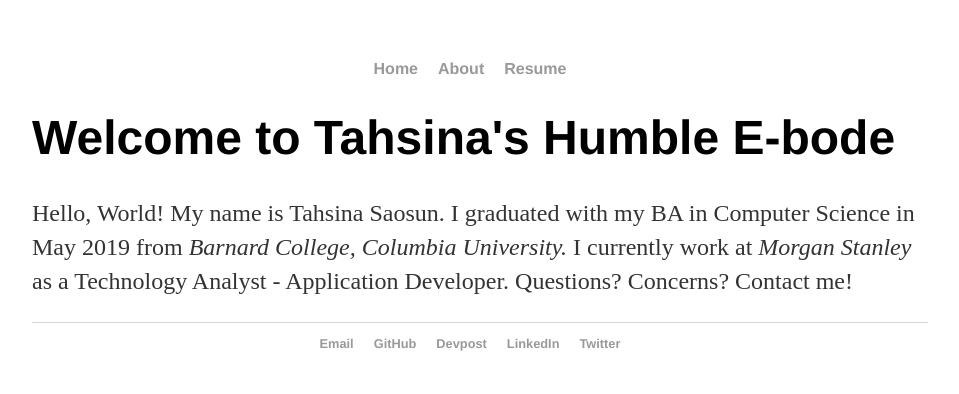
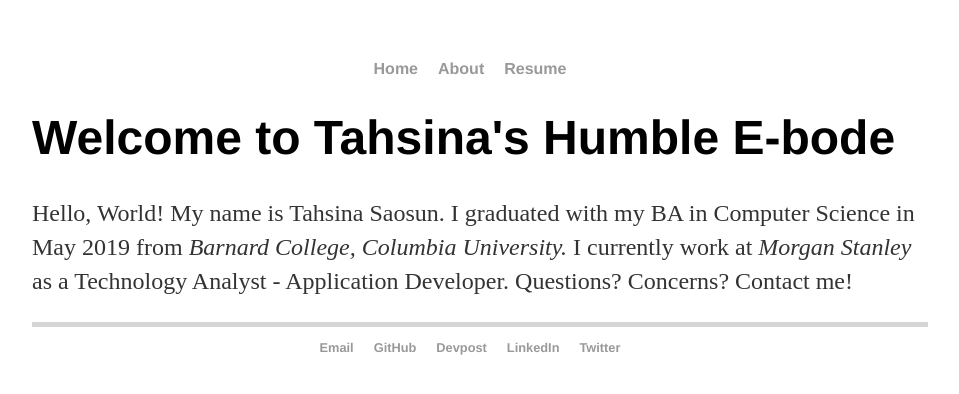
Before and after one commit to tsaosun/tsaosun.github.io, a Jekyll site: the page built from index.html, in a window 1280 px wide. Shown: the top 394 px of the page, without its empty margins (160-1119 px from the left). Built offline with Jekyll 4.4.1, drawn with Linux system fonts in a browser that asks for light colours.

Commit message:
update footer line

```diff
--- a/css/main.css
+++ b/css/main.css
@@ -31,7 +31,7 @@ p {
     color: #333;
 }
 footer {
-    border-top: 1px solid #d5d5d5;
+    border-top: 5px solid #d5d5d5;
     font-size: .8em;
 }
 
```
Also changed, not shown: README.md.
